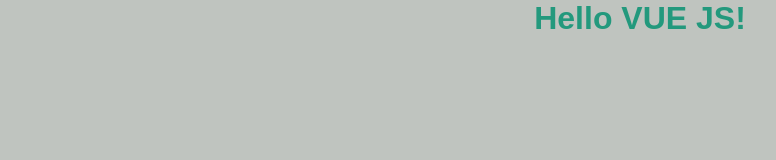
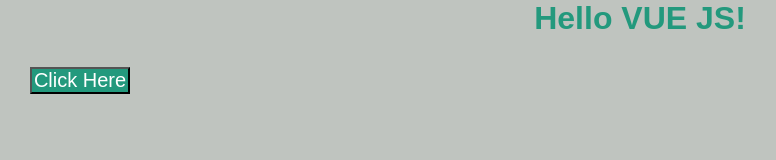
Before and after one commit to leoportogtr86/vuejs, a website: page index.html in a window 1280 px wide. Shown: the whole page, without its empty margins (0-776 px from the left). Drawn offline with nearby package versions, Linux system fonts and the light colour scheme.

Commit message:
criando um evento de click

```diff
--- a/css/main.css
+++ b/css/main.css
@@ -17,3 +17,13 @@
     font-family: sans-serif;
     font-weight: bold;
 }
+
+.btn1{
+
+    width: 100px;
+    background-color: #23997d;
+    color: white;
+    margin: 30px;
+    font-family: sans-serif;
+    font-size: 20px;
+}
--- a/index.html
+++ b/index.html
@@ -14,6 +14,8 @@
         <h1>{{msg}}<h1>
     </div>
 
+    <button class="btn1" v-on:click="clicou">Click Here</button>
+
 
 
 
--- a/js/main.js
+++ b/js/main.js
@@ -6,3 +6,22 @@
         msg: "Hello  VUE JS!"
     }
 })
+
+
+
+let btn1 = new Vue({
+
+    el: ".btn1",
+    data: {
+
+
+    },
+
+    methods: {
+
+        clicou() {
+
+            console.log('click')
+        }
+    }
+})
```
Also changed, not shown: package.json (added, +21 -0 lines).
